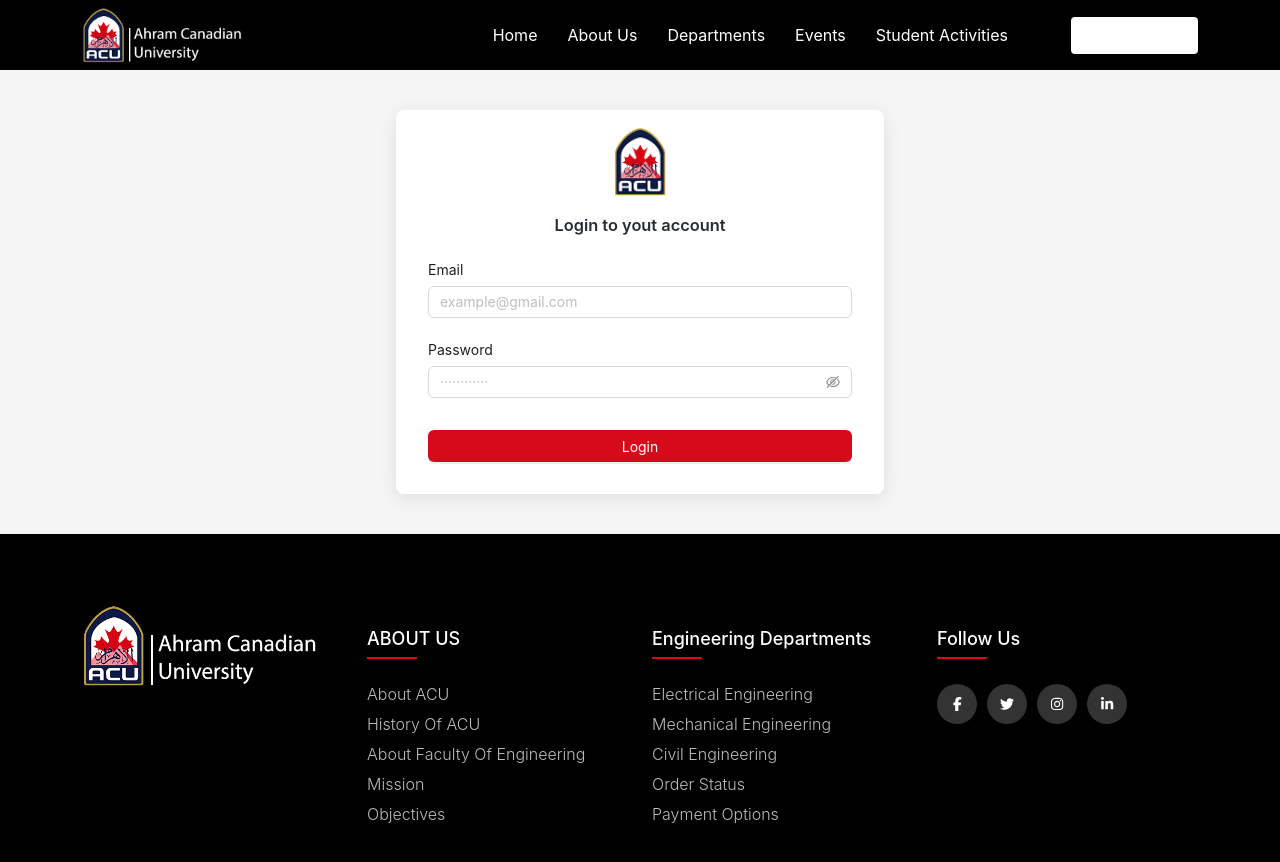
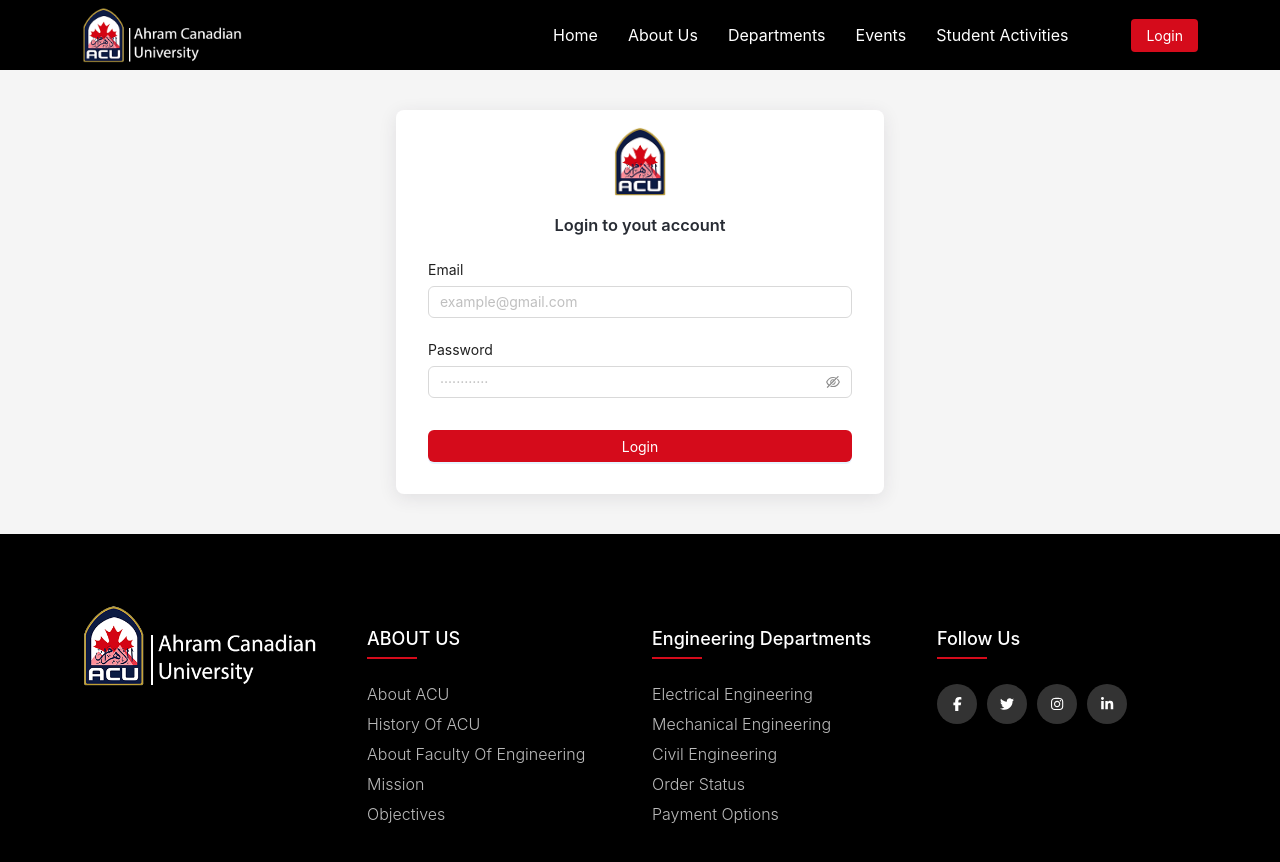
Before and after one commit to Heisenberg-Acu/university-management-system-frontend, a React (Create React App) app: page /login in a window 1280 px wide. Shown: the top 862 px of the page. Built offline with nearby package versions, Linux system fonts and the light colour scheme.

Commit message:
feat(Navbar): apply new btn style

```diff
--- a/src/components/common/Navbar.jsx
+++ b/src/components/common/Navbar.jsx
@@ -59,23 +59,8 @@ const Navbar = ({style}) => {
                     <li className='nav-item'>
                         <a className='nav-link' href="">Student Activities</a>
                     </li>
-                    <ConfigProvider
-                        theme={{
-                            token: {
-                                colorBgContainer: '#D50B1B',
-                                colorPrimaryHover: '#ffffff',
-                                colorPrimaryActive: '#ffffff'
-                            },
-                            components: {
-                                Button: {
-                                    colorText: '#ffffff',
-                                    borderRadius: 4
-                                }
-                            },
-                        }}
-                    >
-                        <Button className='btn nav-btn ms-5'>Login</Button>
-                    </ConfigProvider>
+
+                        <a href='/login' className='btn btn--red ms-5'>Login</a>
                 </ul>
                 <Button className='nav-btn--collapse' type="text" onClick={showDrawer}>
                     <MenuOutlined />
@@ -107,26 +92,9 @@ const Navbar = ({style}) => {
                     </li>
 
                 </ul>
-                <ConfigProvider
-                    theme={{
-                        token: {
-                            colorBgContainer: '#D50B1B',
-                            colorPrimaryHover: '#ffffff',
-                            colorPrimaryActive: '#ffffff'
-                        },
-                        components: {
-                            Button: {
-                                colorText: '#ffffff',
-                                borderRadius: 4
-                            }
-                        },
-                    }}
-                >
                     <Button className='btn nav-btn ms-5'>Login</Button>
-                </ConfigProvider>
             </Drawer>
         </nav>
-
     )
 }
 
```
